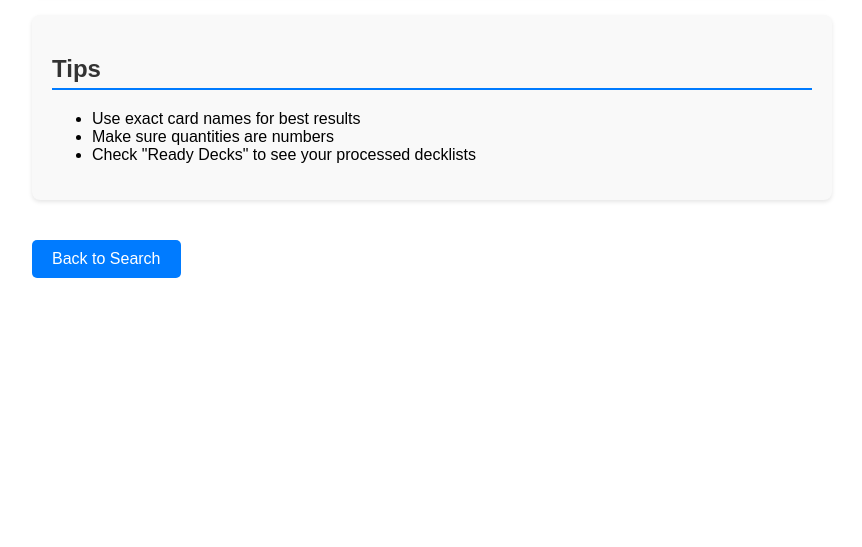
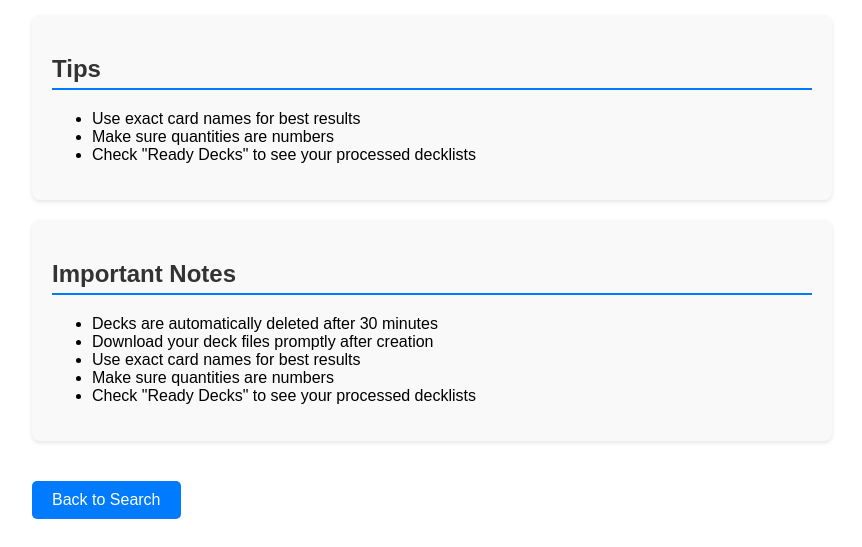
Before and after one commit to LuisFilipeNunes/grimoire_codex, a Flask app: page /help in a window 1280 px wide. Shown: the part 806-1353 px from the top of the page, without its empty margins (208-1070 px from the left). Before the commit the page ends 1084 px from the top, so only its background shows below. Run offline with Flask 3, Linux system fonts and the light colour scheme.

Commit message:
Adding cleanup tool and adding the deck name in the deck info file.

```diff
--- a/app.py
+++ b/app.py
@@ -1,4 +1,6 @@
 from flask import Flask, render_template, jsonify, request, send_file
+from apscheduler.schedulers.background import BackgroundScheduler
+from datetime import datetime, timedelta
 from deck import DeckBox
 import os
 import shutil
@@ -67,5 +69,20 @@ def help():
     return render_template('help.html')
 
 
+def cleanup_old_files():
+    folder_path = 'decks'
+    threshold = datetime.now() - timedelta(minutes=30)
+
+    for filename in os.listdir(folder_path):
+        file_path = os.path.join(folder_path, filename)
+        if os.path.isfile(file_path):
+            file_time = datetime.fromtimestamp(os.path.getctime(file_path))
+            if file_time < threshold:
+                os.remove(file_path)
+
+scheduler = BackgroundScheduler()
+scheduler.add_job(func=cleanup_old_files, trigger="interval", minutes=5)
+scheduler.start()
+
 if __name__ == '__main__':
     app.run(host='0.0.0.0', port=10000, debug=True)
--- a/templates/help.html
+++ b/templates/help.html
@@ -98,6 +98,17 @@
             </ul>
         </div>
 
+        <div class="help-section">
+            <h2>Important Notes</h2>
+            <ul>
+                <li>Decks are automatically deleted after 30 minutes</li>
+                <li>Download your deck files promptly after creation</li>
+                <li>Use exact card names for best results</li>
+                <li>Make sure quantities are numbers</li>
+                <li>Check "Ready Decks" to see your processed decklists</li>
+            </ul>
+        </div>
+
         <a href="/" class="back-button">Back to Search</a>
     </div>
 </body>
```
Also changed, not shown: deck.py (+6 -3 lines).
